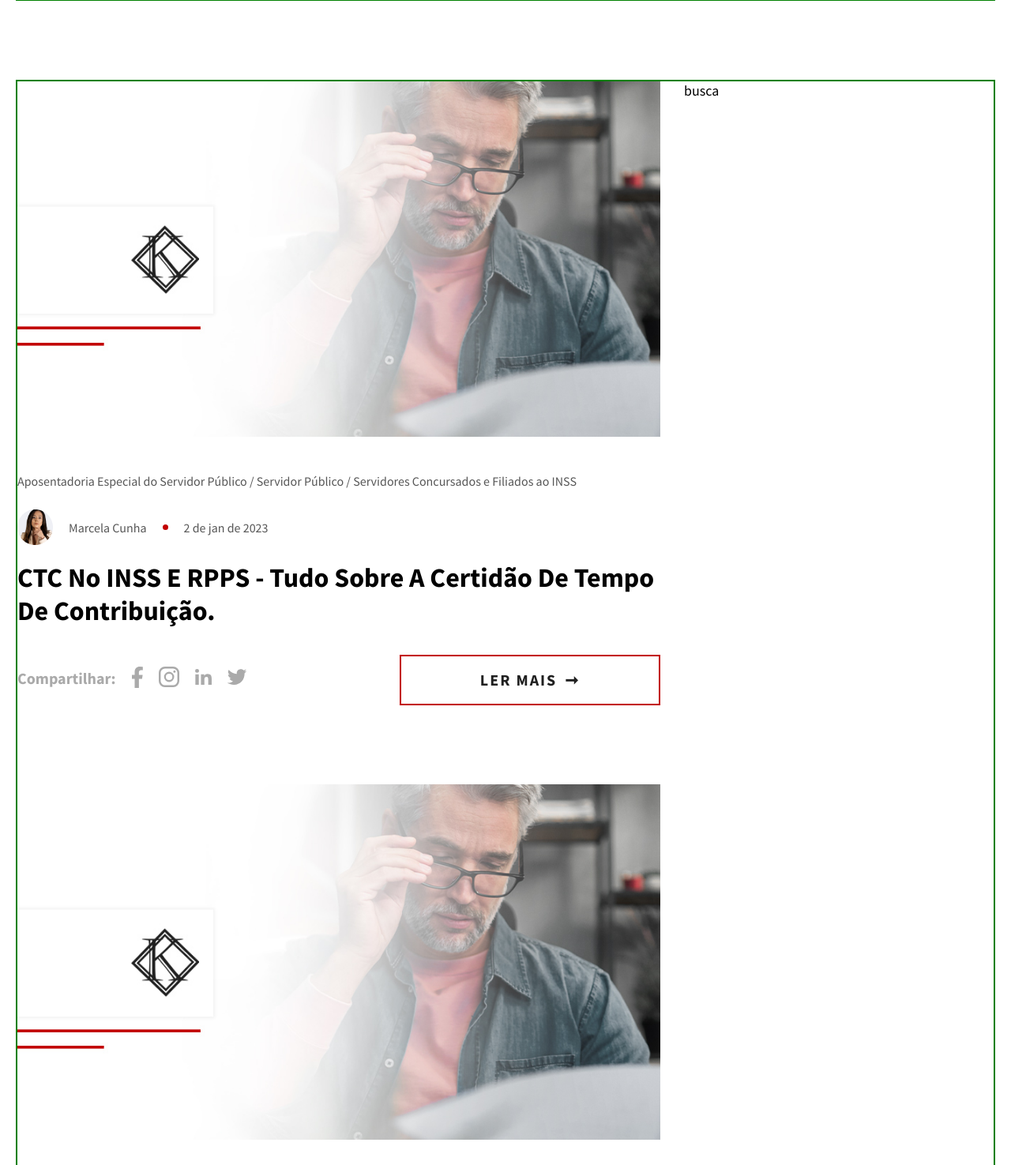
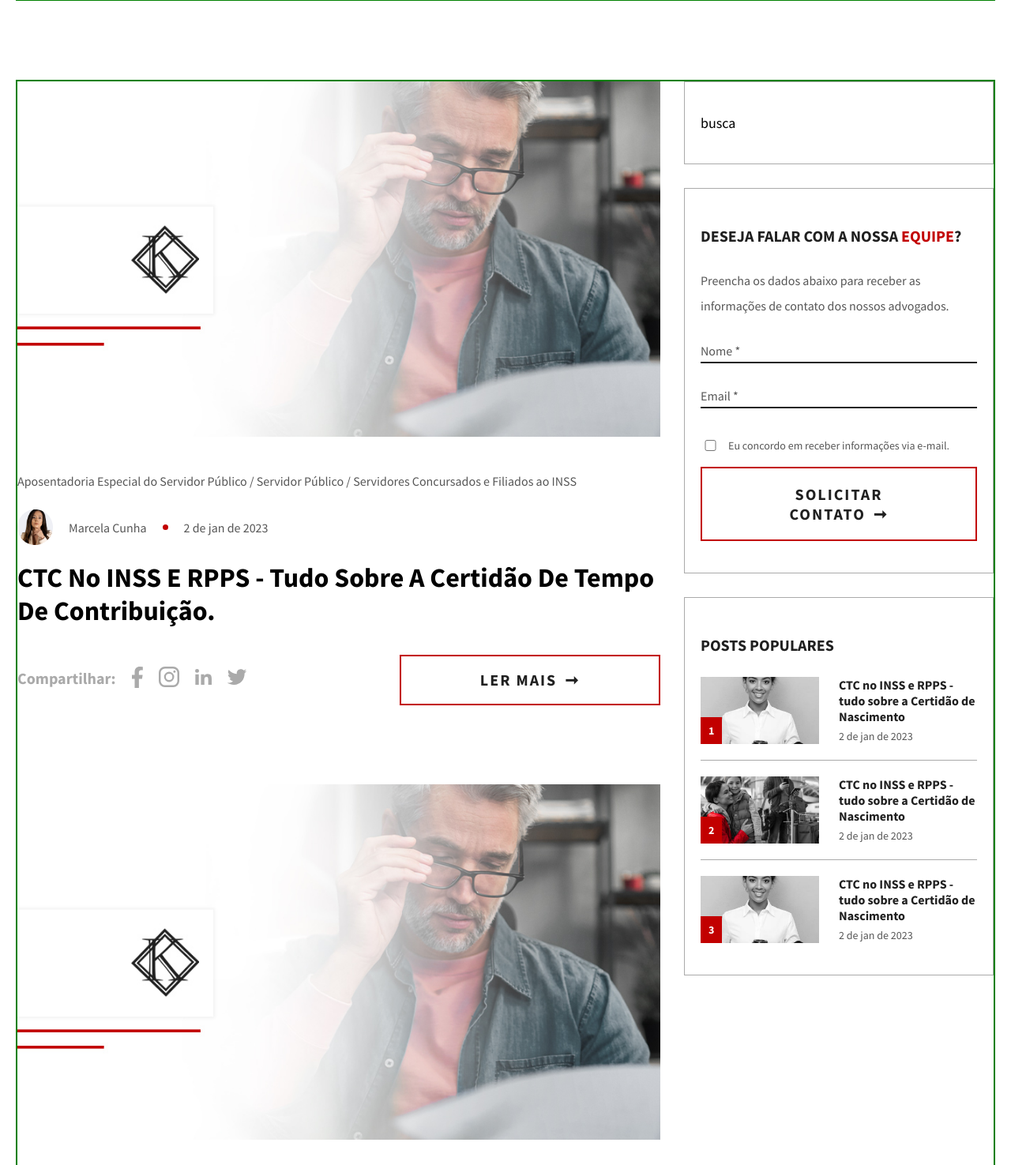
Before and after one commit to combizera/koetz-adv, a PHP site: page /blog.html in a window 1280 px wide. Shown: the part 799-2274 px from the top of the page at 79% size. Run offline with PHP 8.4, Linux system fonts and the light colour scheme.

Commit message:
aside html até posts

```diff
--- a/assets/css/elements/base/_cta-email.scss
+++ b/assets/css/elements/base/_cta-email.scss
@@ -13,6 +13,15 @@
     gap: 40px;
   }
 
+  [type="submit"] {
+    margin-top: 20px;
+    width: 100%;
+    padding: 10px;
+    cursor: pointer;
+  }
+}
+
+.form-base {
   .input-box {
     position: relative;
     margin-top: 40px;
@@ -25,7 +34,6 @@
     left: 0px;
     pointer-events: none;
     transition: 0.3s;
-    color: $grey-dark;
   }
 
   input,
@@ -49,11 +57,4 @@
       color: $grey-normal;
     }
   }
-
-  [type="submit"] {
-    margin-top: 20px;
-    width: 100%;
-    padding: 10px;
-    cursor: pointer;
-  }
 }
--- a/assets/css/elements/others/_blog-home.scss
+++ b/assets/css/elements/others/_blog-home.scss
@@ -98,7 +98,102 @@
     }
   }
 }
-
 .blog-aside {
   grid-column: span 2;
+  .aside-card {
+    padding: 40px 20px;
+    border: 1px solid #aaa;
+    transition: 0.3s;
+    margin-bottom: 30px;
+    &:hover {
+      box-shadow: 0px 8px 15px rgba(0, 0, 0, 0.1);
+    }
+  }
+  .aside-tit {
+    font-size: 20px !important;
+    text-transform: uppercase;
+    font-weight: 700;
+    color: $grey-dark;
+    margin-bottom: 20px;
+  }
+  .blog-aside-email {
+    p {
+      font-size: 1rem;
+    }
+    label {
+      font-size: 1rem;
+    }
+    button {
+      margin-top: 20px;
+      background-color: #fff;
+      color: $grey-dark;
+      transition: 0.3s;
+      &:hover {
+        background-color: $red;
+        border: none;
+        color: #fff;
+      }
+    }
+    .input-checkbox {
+      display: flex;
+      label {
+        position: unset;
+        font-size: 14px;
+        line-height: 100%;
+      }
+      input {
+        width: 25px;
+        margin-right: 10px;
+      }
+    }
+  }
+  .blog-aside-posts {
+    ul {
+      list-style: none;
+      display: flex;
+      flex-direction: column;
+      gap: 20px;
+    }
+    li {
+      border-bottom: 1px solid #aaa;
+      padding-bottom: 20px;
+      &:last-child {
+        border-bottom: none;
+        padding-bottom: 0px;
+      }
+    }
+    a {
+      text-decoration: none;
+    }
+    img {
+      width: 150px;
+      height: 85px;
+    }
+    .blog-aside-post {
+      position: relative;
+      display: grid;
+      grid-template-columns: 1fr 1fr;
+      span {
+        color: $grey-normal;
+        font-size: 14px;
+      }
+    }
+    .aside-numero {
+      background-color: $red;
+      padding: 10px;
+      line-height: 100%;
+      font-weight: 700;
+      color: #fff !important;
+      position: absolute;
+      left: 0;
+      bottom: 0;
+    }
+    .aside-post-tit {
+      font-size: 1rem;
+      font-weight: 700;
+      line-height: 1.25rem;
+      color: $grey-dark;
+      padding-bottom: 5px;
+    }
+  }
 }
--- a/assets/css/style.css
+++ b/assets/css/style.css
@@ -96,21 +96,27 @@ img {
   grid-template-columns: 1fr 1fr;
   gap: 40px;
 }
-#cta-email .input-box {
+#cta-email [type=submit] {
+  margin-top: 20px;
+  width: 100%;
+  padding: 10px;
+  cursor: pointer;
+}
+
+.form-base .input-box {
   position: relative;
   margin-top: 40px;
 }
-#cta-email label {
+.form-base label {
   color: #575757;
   position: absolute;
   top: -10px;
   left: 0px;
   pointer-events: none;
   transition: 0.3s;
-  color: #202020;
 }
-#cta-email input,
-#cta-email textarea {
+.form-base input,
+.form-base textarea {
   width: 100%;
   background: none;
   border: none;
@@ -562,21 +562,27 @@ a {
   grid-template-columns: 1fr 1fr;
   gap: 40px;
 }
-#cta-email .input-box {
+#cta-email [type=submit] {
+  margin-top: 20px;
+  width: 100%;
+  padding: 10px;
+  cursor: pointer;
+}
+
+.form-base .input-box {
   position: relative;
   margin-top: 40px;
 }
-#cta-email label {
+.form-base label {
   color: #575757;
   position: absolute;
   top: -10px;
   left: 0px;
   pointer-events: none;
   transition: 0.3s;
-  color: #202020;
 }
-#cta-email input,
-#cta-email textarea {
+.form-base input,
+.form-base textarea {
   width: 100%;
   background: none;
   border: none;
@@ -1018,4 +1018,96 @@ a {
 
 .blog-aside {
   grid-column: span 2;
+}
+.blog-aside .aside-card {
+  padding: 40px 20px;
+  border: 1px solid #aaa;
+  transition: 0.3s;
+  margin-bottom: 30px;
+}
+.blog-aside .aside-card:hover {
+  box-shadow: 0px 8px 15px rgba(0, 0, 0, 0.1);
+}
+.blog-aside .aside-tit {
+  font-size: 20px !important;
+  text-transform: uppercase;
+  font-weight: 700;
+  color: #202020;
+  margin-bottom: 20px;
+}
+.blog-aside .blog-aside-email p {
+  font-size: 1rem;
+}
+.blog-aside .blog-aside-email label {
+  font-size: 1rem;
+}
+.blog-aside .blog-aside-email button {
+  margin-top: 20px;
+  background-color: #fff;
+  color: #202020;
+  transition: 0.3s;
+}
+.blog-aside .blog-aside-email button:hover {
+  background-color: #c20000;
+  border: none;
+  color: #fff;
+}
+.blog-aside .blog-aside-email .input-checkbox {
+  display: flex;
+}
+.blog-aside .blog-aside-email .input-checkbox label {
+  position: unset;
+  font-size: 14px;
+  line-height: 100%;
+}
+.blog-aside .blog-aside-email .input-checkbox input {
+  width: 25px;
+  margin-right: 10px;
+}
+.blog-aside .blog-aside-posts ul {
+  list-style: none;
+  display: flex;
+  flex-direction: column;
+  gap: 20px;
+}
+.blog-aside .blog-aside-posts li {
+  border-bottom: 1px solid #aaa;
+  padding-bottom: 20px;
+}
+.blog-aside .blog-aside-posts li:last-child {
+  border-bottom: none;
+  padding-bottom: 0px;
+}
+.blog-aside .blog-aside-posts a {
+  text-decoration: none;
+}
+.blog-aside .blog-aside-posts img {
+  width: 150px;
+  height: 85px;
+}
+.blog-aside .blog-aside-posts .blog-aside-post {
+  position: relative;
+  display: grid;
+  grid-template-columns: 1fr 1fr;
+}
+.blog-aside .blog-aside-posts .blog-aside-post span {
+  color: #575757;
+  font-size: 14px;
+}
+.blog-aside .blog-aside-posts .aside-numero {
+  background-color: #c20000;
+  padding: 10px;
+  line-height: 100%;
+  font-weight: 700;
+  color: #fff !important;
+  position: absolute;
+  left: 0;
+  bottom: 0;
+}
+.blog-aside .blog-aside-posts .aside-post-tit {
+  font-size: 1rem;
+  font-weight: 700;
+  line-height: 1.25rem;
+  color: #202020;
+  padding-bottom: 5px;
 }/*# sourceMappingURL=style.css.map */
--- a/blog.html
+++ b/blog.html
@@ -159,8 +159,83 @@
 
       <!-- BLOG ASIDE -->
       <aside class="blog-aside">
-        <div class="blog-aside-busca">busca</div>
-      </aside>
+
+        <!-- CAMPO DE BUSCA -->
+        <div class="aside-card blog-aside-busca">busca</div>
+
+        <!-- CTA EMAIL  -->
+        <div class="aside-card blog-aside-email">
+          <p class="aside-tit">Deseja Falar com a nossa <span class="txt-red"> equipe</span>?</p>
+          <p>Preencha os dados abaixo para receber as informações de contato dos nossos advogados.</p>
+          <div class="form-base">
+            <form action="#">
+              <div class="form-base">
+                <div class="input-box">
+                  <input id="name" name="name" type="text" required>
+                  <label for="name">Nome *</label>
+                </div>
+                <div class="input-box">
+                  <input id="email" name="email" type="email" required>
+                  <label for="email">Email *</label>
+                </div>
+                <div class="input-box input-checkbox">
+                  <input type="checkbox" name="checkbox" id="checkbox" required>
+                  <label for="checkbox" name="checkbox">Eu concordo em receber informações via e-mail.</label>
+                </div>
+              </div>
+              <button class="btn btn-sec" type="submit">Solicitar Contato</button>
+            </form>
+          </div>
+        </div>
+
+        <!-- POSTS POPULARES -->
+        <div class="aside-card blog-aside-posts">
+          <p class="aside-tit">Posts Populares</p>
+          <nav>
+            <ul>
+              <li>
+                <a class="blog-aside-post" href="#">
+                  <div>
+                    <img src="./assets/img/colaborador 1.png" alt="Post blog">
+                    <span class="aside-numero">1</span>
+                  </div>
+                  <div>
+                    <p class="aside-post-tit">CTC no INSS e RPPS - tudo sobre a Certidão de Nascimento</p>
+                    <span>2 de jan de 2023</span>
+                  </div>
+                </a>
+              </li>
+
+              <li>
+                <a class="blog-aside-post" href="#">
+                  <div>
+                    <img src="./assets/img/hero-blog.png" alt="Post blog">
+                    <span class="aside-numero">2</span>
+                  </div>
+                  <div>
+                    <p class="aside-post-tit">CTC no INSS e RPPS - tudo sobre a Certidão de Nascimento</p>
+                    <span>2 de jan de 2023</span>
+                  </div>
+                </a>
+              </li>
+
+              <li>
+                <a class="blog-aside-post" href="#">
+                  <div>
+                    <img src="./assets/img/colaborador 1.png" alt="Post blog">
+                    <span class="aside-numero">3</span>
+                  </div>
+                  <div>
+                    <p class="aside-post-tit">CTC no INSS e RPPS - tudo sobre a Certidão de Nascimento</p>
+                    <span>2 de jan de 2023</span>
+                  </div>
+                </a>
+              </li>
+            </ul>
+          </nav>
+        </div>
+    </div>
+    </aside>
     </div>
 
   </main>
```
Also changed, not shown: other parts of assets/css/style.css (+8 -20 lines), 1 other file.
